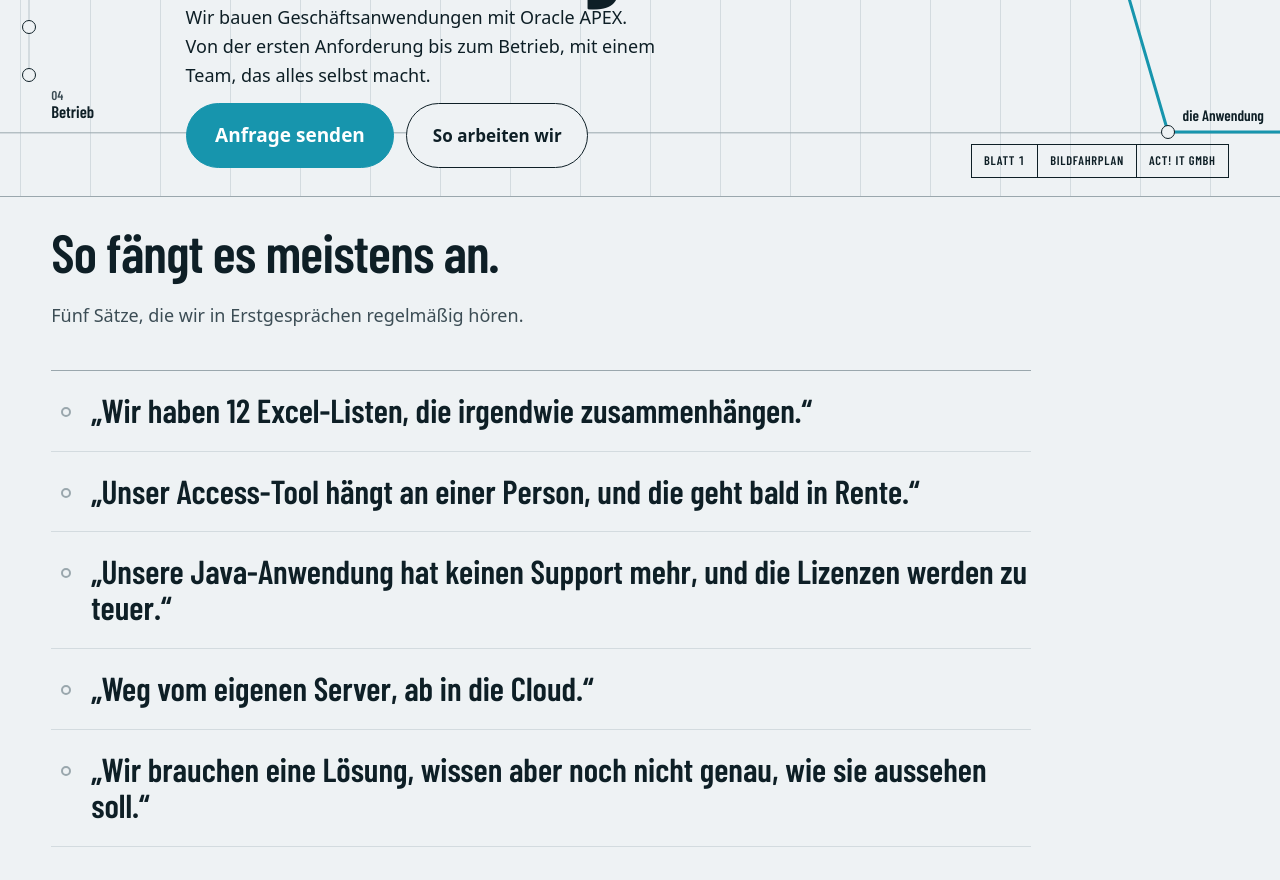
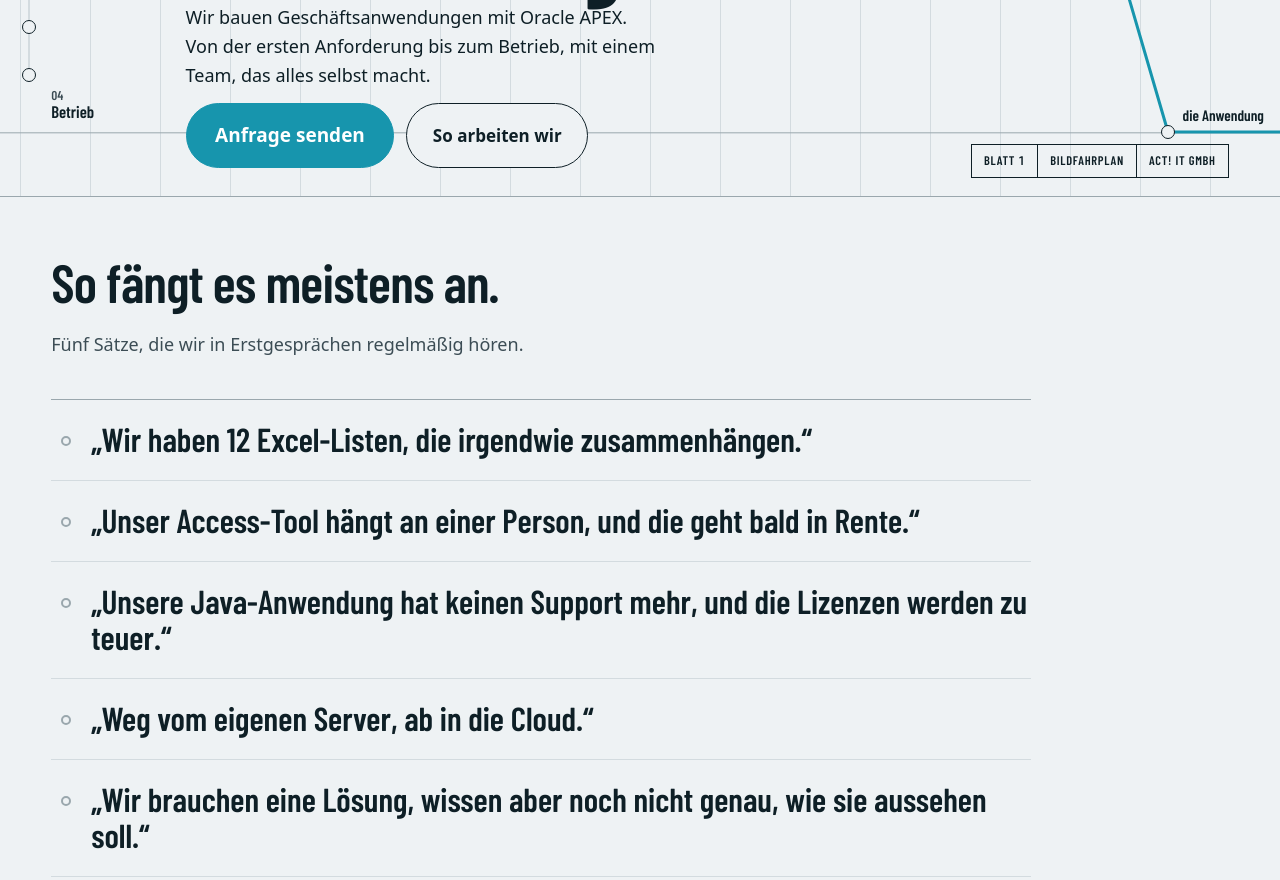
Before and after one commit to ACT-IT-GmbH/website, an Astro site: page / in a window 1280 px wide. Shown: the part 517-1397 px from the top of the page. Built offline with nearby package versions, Linux system fonts and the light colour scheme; Astro itself is replaced by a stand-in of ours.

Commit message:
Home: more room between the timetable sheet and the first section

```diff
--- a/src/pages/index.astro
+++ b/src/pages/index.astro
@@ -285,7 +285,7 @@
 
   /* Abschnitte */
   section:not(.hero) { padding: var(--section-pad) var(--gutter); }
-  section.board-sec { padding-top: 28px; }
+  section.board-sec { padding-top: calc(var(--section-pad) / 2); }
   h2 { margin-bottom: 22px; max-width: 22ch; }
   .lead { font-size: var(--fs-lead); }
   .board { list-style: none; margin: 40px 0 0; padding: 0; border-top: 1px solid var(--rail); max-width: 980px; }
```
